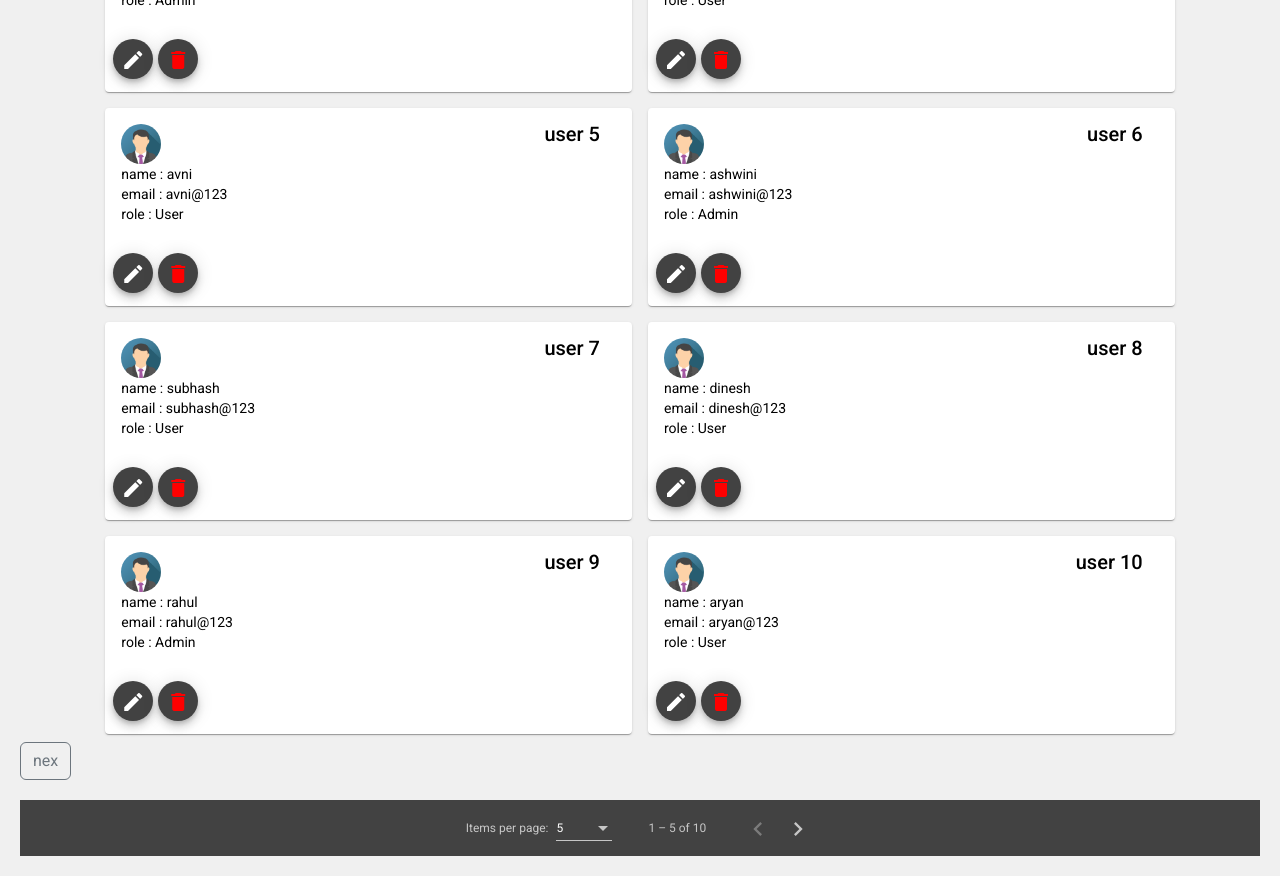
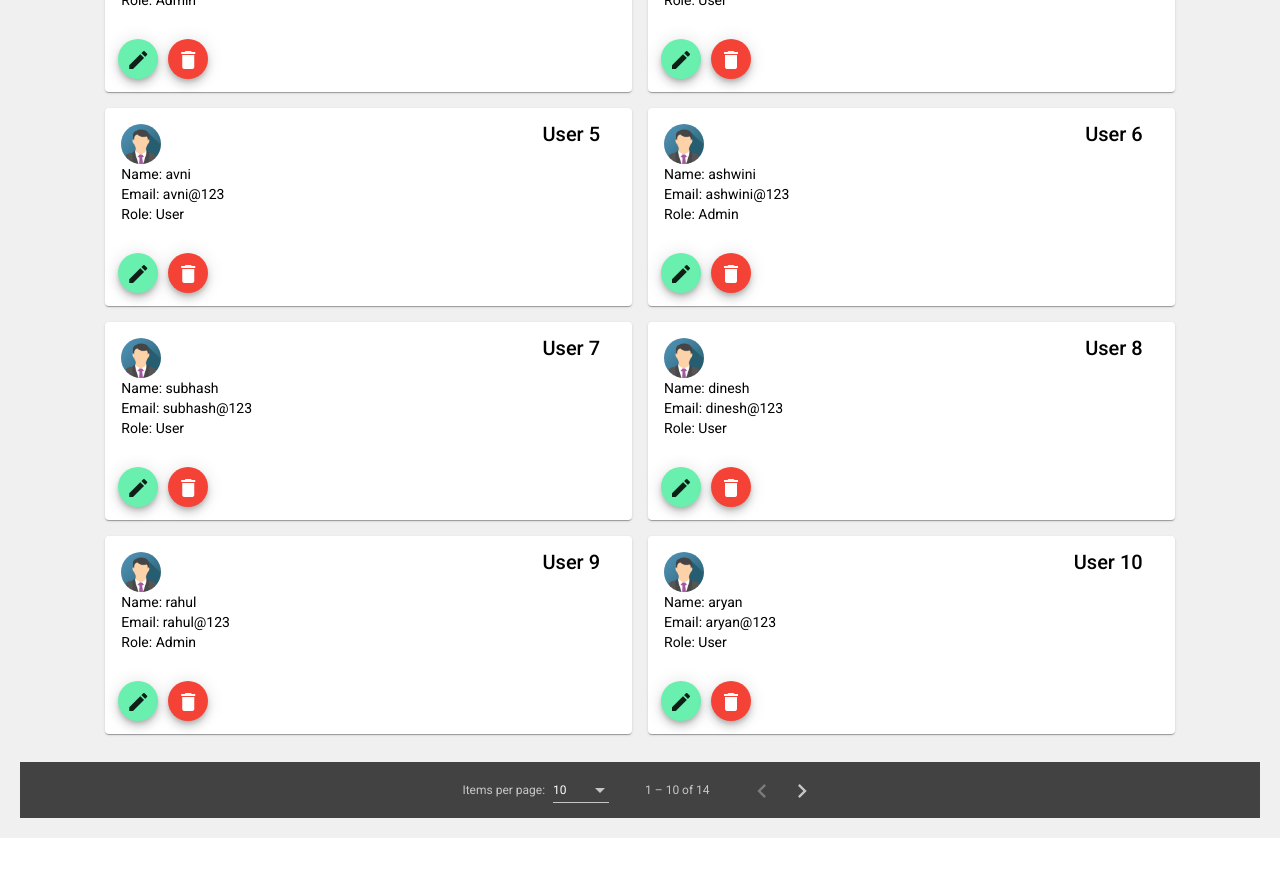
Before and after one commit to NeerajVishwasrao/user-management-system, an Angular app: page / in a window 1280 px wide. Shown: the part 620-1496 px from the top of the page. After the commit the page ends 1458 px from the top, so only its background shows below. Built offline with nearby package versions, Linux system fonts and the light colour scheme.

Commit message:
pegination added

```diff
--- a/src/app/user-config/user-config.component.html
+++ b/src/app/user-config/user-config.component.html
@@ -32,36 +32,30 @@
   </div>
 </mat-card>
 
-<!-- user cards  -->
+<!-- User cards -->
 <div class="row" style="display: flex; justify-content: center;">
-  <mat-card class="m-2 col-md-5 col-sm-12" *ngFor="let User of filteredUsers let i = index">
+  <mat-card class="m-2 col-md-5 col-sm-12" *ngFor="let User of pagedUsers; let i = index">
     <mat-card-header>
       <img mat-card-avatar src="../../assets/img_avatar3.png">
-      <mat-card-title> user {{i+1}}</mat-card-title>
+      <mat-card-title> User {{ i + 1 + pageIndex * pageSize }}</mat-card-title>
     </mat-card-header>
     <mat-card-content>
-      <div>name : {{User.name}}</div>
-      <div>email : {{User.email}}</div>
-      <div>role : {{User.role}}</div>
-
+      <div>Name: {{ User.name }}</div>
+      <div>Email: {{ User.email }}</div>
+      <div>Role: {{ User.role }}</div>
     </mat-card-content>
-
     <mat-card-actions>
-      <button mat-raised-button class="mat-mini-fab "> <i class="material-icons"
-          (click)="openEditPoppup(User,i)">edit</i>
+      <button mat-mini-fab (click)="openEditPoppup(User,  i  + pageIndex * pageSize)">
+        <mat-icon>edit</mat-icon>
       </button>
-
-      <button mat-raised-button class="mat-mini-fab" style="color: red; border-color: red; "><i class="material-icons"
-          (click)="deleteUser(User,i)">delete</i>
+      <button mat-mini-fab color="warn" (click)="deleteUser(User,  i  + pageIndex * pageSize)">
+        <mat-icon>delete</mat-icon>
       </button>
     </mat-card-actions>
-
   </mat-card>
-
 </div>
 
-<!-- pegination -->
-
-<button class="btn btn-outline-secondary"> nex</button>
-<mat-paginator [length]="allUsers.length" [pageSize]="pageSize" [pageSizeOptions]="[5, 10,]">
-  ></mat-paginator>
+<!-- Pagination Component -->
+<mat-paginator [length]="filteredUsers.length" [pageSize]="pageSize" [pageSizeOptions]="[5, 10, 20]"
+  (page)="handlePageEvent($event)">
+</mat-paginator>
--- a/src/app/user-config/user-config.component.ts
+++ b/src/app/user-config/user-config.component.ts
@@ -1,7 +1,7 @@
-import { Component, Inject, OnInit } from '@angular/core';
+import { Component, OnInit } from '@angular/core';
 import { User } from '../constant-data';
 import { PageEvent } from '@angular/material/paginator';
-import { MAT_DIALOG_DATA, MatDialog, MatDialogRef } from '@angular/material/dialog';
+import { MatDialog } from '@angular/material/dialog';
 import { UserModelComponent } from '../models/edit-user/user-model.component';
 import { AddUserComponent } from '../models/add-user/add-user.component';
 import { DeleteUserComponent } from '../models/delete-user/delete-user.component';
@@ -11,33 +11,26 @@ import { DeleteUserComponent } from '../models/delete-user/delete-user.component
   templateUrl: './user-config.component.html',
   styleUrls: ['./user-config.component.css']
 })
+export class UserConfigComponent implements OnInit {
+  filteredUsers: User[] = [];
+  allUsers: User[] = [];
 
-export class UserConfigComponent implements OnInit {
-  // Declare arrays for storing users and filtered users
-  filteredUsers: User[] = [] // Start with all users
-  allUsers: User[] = []
+  // Pagination variables
+  pageSize = 10; // Default page size
+  pageIndex = 0; // Default current page
+  pagedUsers: User[] = [];
 
-  // Declare variables for search and sorting
-  searchName: string = ''; // Store the search query for name
-  sortBy: string = ''; // Store the selected sorting property
-  searchEmail: string = ''; // Store the search query for email
+  searchName: string = '';
+  searchEmail: string = '';
+  sortBy: string = '';
 
-  // Declare variables for pagination and user editing
-  name: string = "";
-  pageSize = 5; // Default page size
-  currentPage = 0; // Default current page
-  pagedUsers: any[] = [];
-  editedUser: User | undefined
-  editedUserIndex: number = 0
-
-  constructor(public dialog: MatDialog) { }
+  constructor(public dialog: MatDialog) {}
 
   ngOnInit() {
-    this.getUsers()
+    this.getUsers();
   }
 
-  // Function to load users into allUsers array
-  getUsers(){
+  getUsers() {
     this.allUsers = [
       { name: "niraj", email: "niraj@123", role: "Admin" },
       { name: "ankush", email: "ankush@123", role: "User" },
@@ -49,95 +42,102 @@ export class UserConfigComponent implements OnInit {
       { name: "dinesh", email: "dinesh@123", role: "User" },
       { name: "rahul", email: "rahul@123", role: "Admin" },
       { name: "aryan", email: "aryan@123", role: "User" },
-    ]
 
-    // Initialize filteredUsers as a copy of allUsers
+      { name: "sayli", email: "sayli@123", role: "User" },
+      { name: "akshada", email: "akshada@123", role: "User" },
+      { name: "vaibhavi", email: "vaibhavi@123", role: "Admin" },
+      { name: "aditya", email: "aditya@123", role: "User" },
+    ];
+
     this.filteredUsers = [...this.allUsers];
+    this.updatePagedUsers();
   }
 
-  // Sort the users based on the selected property
+    updatePagedUsers() {
+    const startIndex = this.pageIndex * this.pageSize;
+    const endIndex = startIndex + this.pageSize;
+    this.pagedUsers = this.filteredUsers.slice(startIndex, endIndex);
+  }
+
+  handlePageEvent(event: PageEvent) {
+
+    this.pageSize = event.pageSize;
+    this.pageIndex = event.pageIndex;
+    console.log(event.pageSize," ",event.pageIndex);
+
+    this.updatePagedUsers();
+  }
+
+  showAll() {
+    this.filteredUsers = [...this.allUsers];
+    this.pageIndex = 0;
+    this.updatePagedUsers();
+  }
+
+  searchUsers() {
+    this.filteredUsers = this.allUsers.filter(user =>
+      (this.searchName === '' || user.name.toLowerCase().includes(this.searchName.toLowerCase())) &&
+      (this.searchEmail === '' || user.email.toLowerCase().includes(this.searchEmail.toLowerCase()))
+    );
+    this.pageIndex = 0;
+    this.updatePagedUsers();
+  }
+
   sort() {
-    console.log("sort");
-    let property: keyof User = this.sortBy as keyof User;
+    const property: keyof User = this.sortBy as keyof User;
     this.filteredUsers.sort((a, b) => {
       let valA = a[property]?.toString().toLowerCase() || '';
       let valB = b[property]?.toString().toLowerCase() || '';
       return valA.localeCompare(valB);
     });
+    this.updatePagedUsers();
   }
 
-  // Show all users without any filter
-  showAll() {
-    this.filteredUsers = [...this.allUsers];
-  }
-
-  // Delete user and handle dialog for confirmation
   deleteUser(deleteUser: User, i: number) {
     let deleteUserModel = this.dialog.open(DeleteUserComponent, {
       width: '30%',
       height: '170px',
-      data: {
-        user: deleteUser, index: i
+      data: { user: deleteUser, index: i }
+    });
+
+    deleteUserModel.afterClosed().subscribe((res) => {
+      if (res?.isDelete) {
+        this.allUsers.splice(res.index, 1);
+        this.filteredUsers = this.allUsers;
+        this.updatePagedUsers();
       }
-    })
-
-    // After dialog closes, handle the deletion process
-    deleteUserModel.afterClosed().subscribe((res) => {
-      if (res.isDelete) {
-        this.allUsers.splice(res.index, 1)
-        this.filteredUsers = this.allUsers
-      } else {
-        console.log("not deleted");
-      }
-    })
+    });
   }
 
-  // Open a dialog to add a new user
   addUserPopup() {
     let addModel = this.dialog.open(AddUserComponent, {
       width: '30%',
       height: '320px',
       data: {}
-    })
+    });
 
-    // After dialog closes, add the new user to allUsers
     addModel.afterClosed().subscribe((user) => {
       if (user) {
-        this.allUsers.push(user)
-        this.filteredUsers = this.allUsers
+        this.allUsers.push(user);
+        this.filteredUsers = this.allUsers;
+        this.updatePagedUsers();
       }
-    })
+    });
   }
 
-  // Function to search users based on name and email
-  searchUsers() {
-    this.filteredUsers = this.allUsers.filter(user =>
-      (this.searchName === '' || user.name.toLowerCase().includes(this.searchName.toLowerCase())) &&
-      (this.searchEmail === '' || user.email.toLowerCase().includes(this.searchEmail.toLowerCase()))
-    );
-  }
-
-  // Open the edit user dialog and update user data
   openEditPoppup(oneuser: User, i: number) {
     let popup = this.dialog.open(UserModelComponent, {
       width: '30%',
       height: '320px',
-      data: {
-        user: oneuser, index: i
-      }
-    })
+      data: { user: oneuser, index: i }
+    });
 
-    // After dialog closes, update the user data if edited
     popup.afterClosed().subscribe((modelRes) => {
       if (modelRes) {
-        this.editedUser = modelRes.editedUser
-        this.editedUserIndex = modelRes.index
-
-        this.allUsers[modelRes.index] = modelRes.editedUser
-        this.filteredUsers = this.allUsers
-    }
-  })
-
-
+        this.allUsers[modelRes.index] = modelRes.editedUser;
+        this.filteredUsers = this.allUsers;
+        this.updatePagedUsers();
+      }
+    });
   }
 }
```
